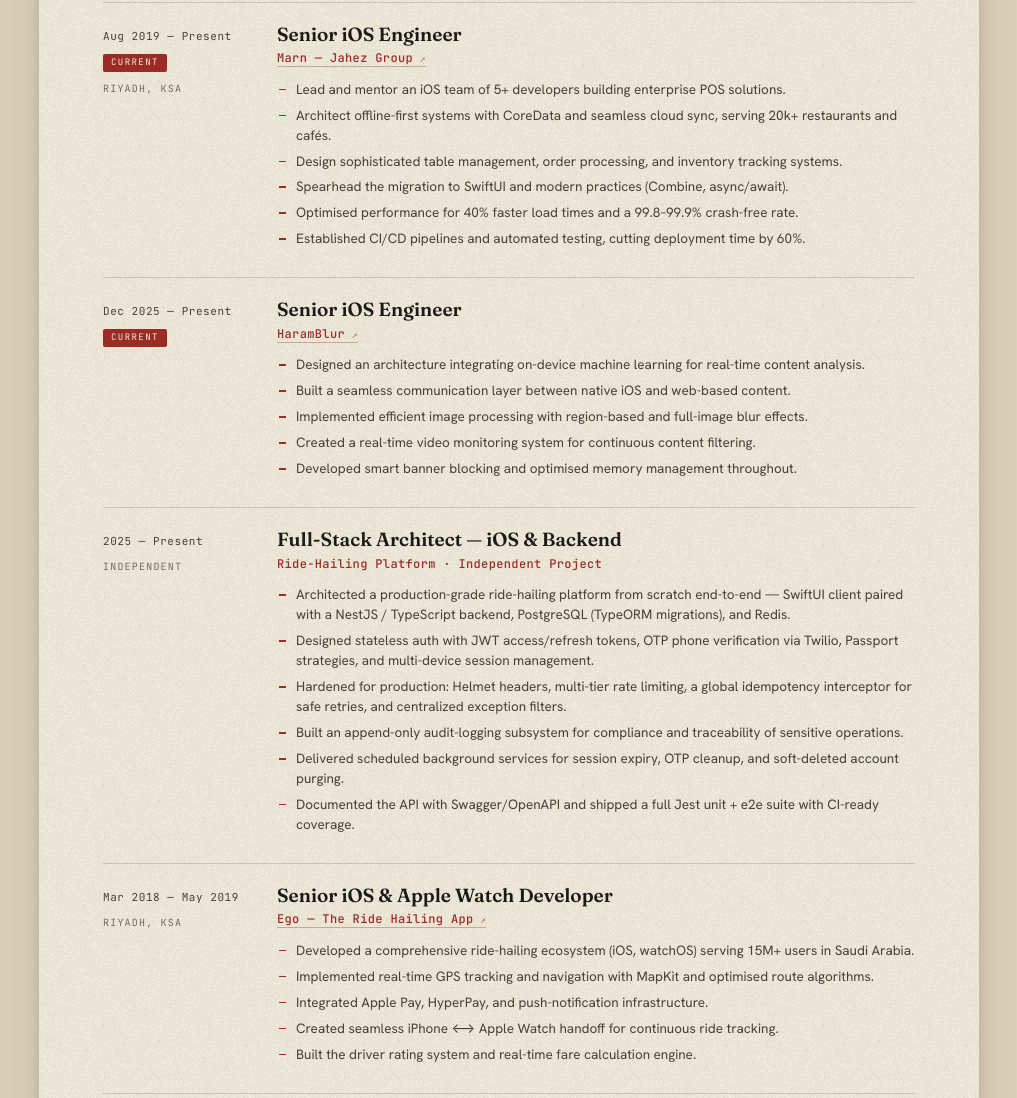
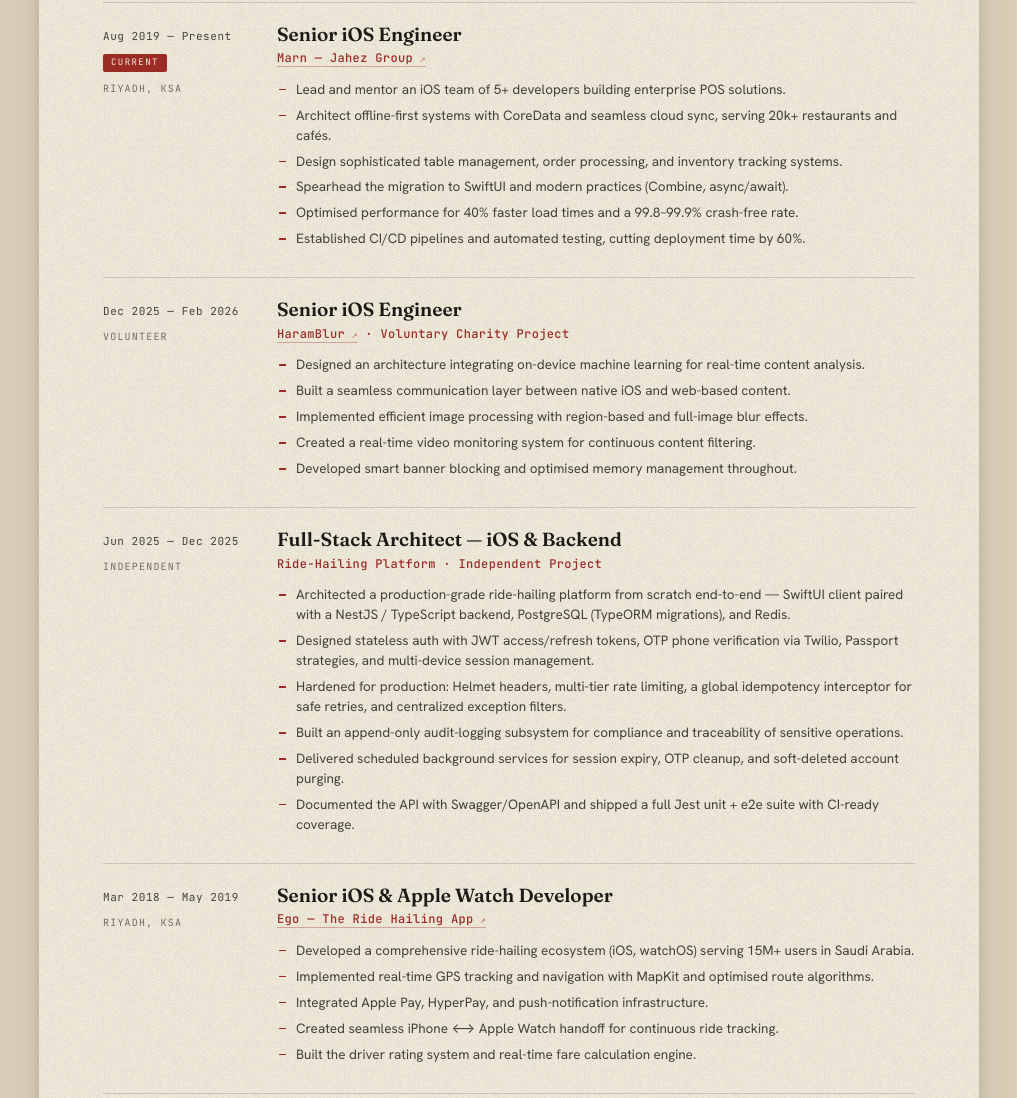
Before and after one commit to elgawady14/ahmad-ios-resume, a website: page index.html in a window 1280 px wide. Shown: the part 1097-2195 px from the top of the page, without its empty margins (131-1148 px from the left). Drawn offline with Linux system fonts and the light colour scheme.

Commit message:
Refine HaramBlur and ride-hailing role dates
- HaramBlur: Dec 2025 — Feb 2026, marked as a voluntary charity project
- Full-Stack ride-hailing role: scoped to Jun 2025 — Dec 2025
- Regenerate all edition PDFs

```diff
--- a/index.html
+++ b/index.html
@@ -880,12 +880,12 @@
 
                 <article class="entry">
                     <div class="when">
-                        Dec 2025 — Present
-                        <span class="now">Current</span>
+                        Dec 2025 — Feb 2026
+                        <span class="place">Volunteer</span>
                     </div>
                     <div class="what">
                         <div class="title">Senior iOS Engineer</div>
-                        <div class="org"><a href="https://apps.apple.com/us/app/haramblur/id6741595731" target="_blank" rel="noopener">HaramBlur</a></div>
+                        <div class="org"><a href="https://apps.apple.com/us/app/haramblur/id6741595731" target="_blank" rel="noopener">HaramBlur</a> · Voluntary Charity Project</div>
                         <ul>
                             <li>Designed an architecture integrating on-device machine learning for real-time content analysis.</li>
                             <li>Built a seamless communication layer between native iOS and web-based content.</li>
@@ -898,7 +898,7 @@
 
                 <article class="entry">
                     <div class="when">
-                        2025 — Present
+                        Jun 2025 — Dec 2025
                         <span class="place">Independent</span>
                     </div>
                     <div class="what">
```
Also changed, not shown: versions/2026-06-editorial/index.html (+4 -4 lines), versions/2026-06-swiss/index.html (+3 -3 lines), versions/2026-06-terminal/index.html (+2 -2 lines), 5 other files.
